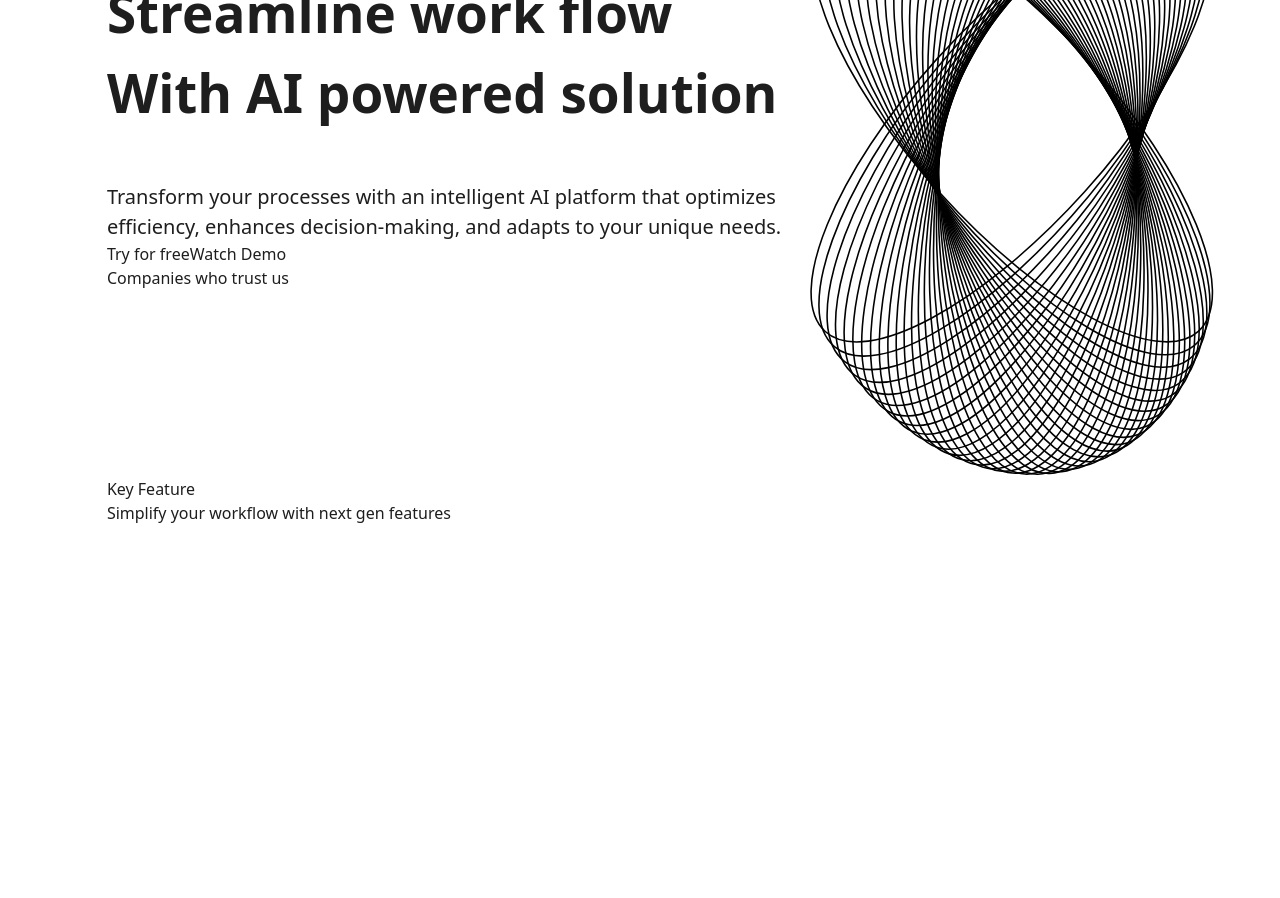
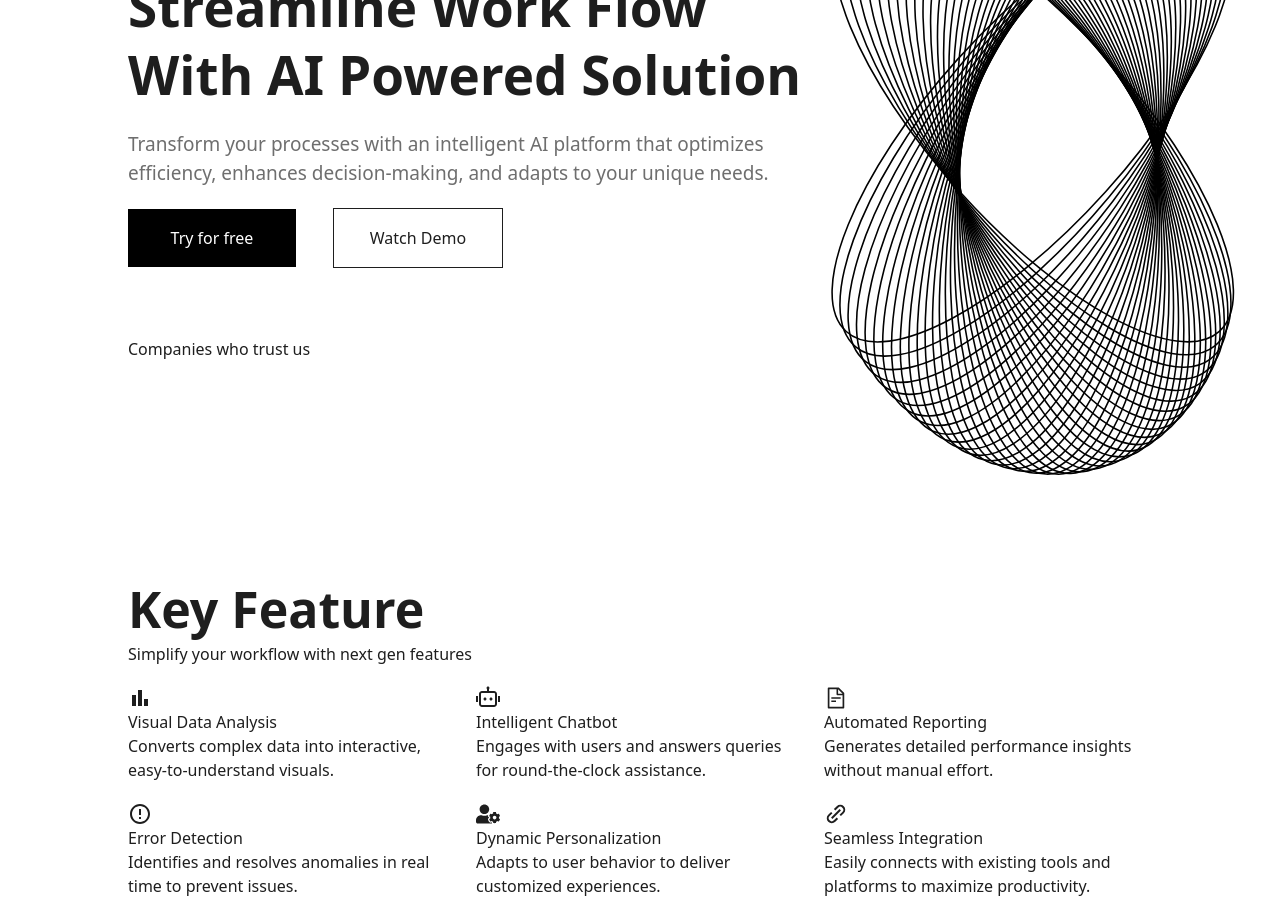
Before and after one commit to Napolite/optimal, a React (Vite) app: page / in a window 1280 px wide. Shown: the part 240-1138 px from the top of the page. Before the commit the page ends 800 px from the top, so only its background shows below. Built offline with nearby package versions, Linux system fonts and the light colour scheme.

Commit message:
wireframe for key features

```diff
--- a/src/components/Navbar/navbar.tsx
+++ b/src/components/Navbar/navbar.tsx
@@ -2,7 +2,7 @@ import Logo from "../../assets/logo.svg";
 
 function Navbar() {
   return (
-    <div className="w-[83.3%] h-[96px] items-center content-center flex justify-between mx-auto">
+    <div className="w-[80%] h-[96px] items-center content-center flex justify-between mx-auto">
       <div className="flex items-center content-center">
         <img src={Logo} className="w-[48px] h-[42.73px]" />
         <p className="text-[23px] font-[800]">OptimAL</p>
--- a/src/pages/Landing/landing.tsx
+++ b/src/pages/Landing/landing.tsx
@@ -46,21 +46,25 @@ function Landing() {
   ];
 
   return (
-    <div className="w-[83.3%] mx-auto mt-[50px] ">
+    <div className="w-[80%] mx-auto mt-[50px] ">
       <div className="w-full h-[571px] flex justify-between">
         <div className="h-[437px] my-auto">
-          <div className="text-[53px] font-[700] w-[697px] leading-[-6px] mb-[50px]">
-            Streamline work flow <br />
-            With AI powered solution
+          <div className="text-[53px] font-[700] w-[697px] leading-[129%] mb-[20px] tracking-[-6%]">
+            Streamline Work Flow <br />
+            With AI Powered Solution
           </div>
-          <div className="w-[697px] text-[20px] mt-[18px]">
+          <div className="w-[697px] text-[19px] text-[rgba(110,110,110,1)] mb-[20px] tracking-[-6%] leading-[156%]">
             Transform your processes with an intelligent AI platform that
             optimizes efficiency, enhances decision-making, and adapts to your
             unique needs.
           </div>
-          <div>
-            <button>Try for free</button>
-            <button>Watch Demo</button>
+          <div className="flex w-[374px] justify-between mt-[20px] mb-[70px]">
+            <button className="w-[168px] h-[58px] bg-[#000000] text-[#ffffff]">
+              Try for free
+            </button>
+            <button className="w-[168px] h-[58px] ring ring-1-[#000000]">
+              Watch Demo
+            </button>
           </div>
           <div>
             <p>Companies who trust us</p>
@@ -73,10 +77,23 @@ function Landing() {
 
       {/* Key Feature*/}
 
-      <div>
+      <div className="mt-[100px]">
         <div>
-          <p>Key Feature</p>
+          <p className="text-[50px] font-[700] tracking-[-6%] leading-[129%]">
+            Key Feature
+          </p>
           <p>Simplify your workflow with next gen features</p>
+        </div>
+        <div className="grid grid-cols-3 gap-[20px] mt-[20px]">
+          {features.map((feature) => (
+            <div>
+              <div>
+                <feature.img size={24} />
+              </div>
+              <div>{feature.title}</div>
+              <div>{feature.description}</div>
+            </div>
+          ))}
         </div>
       </div>
     </div>
```
